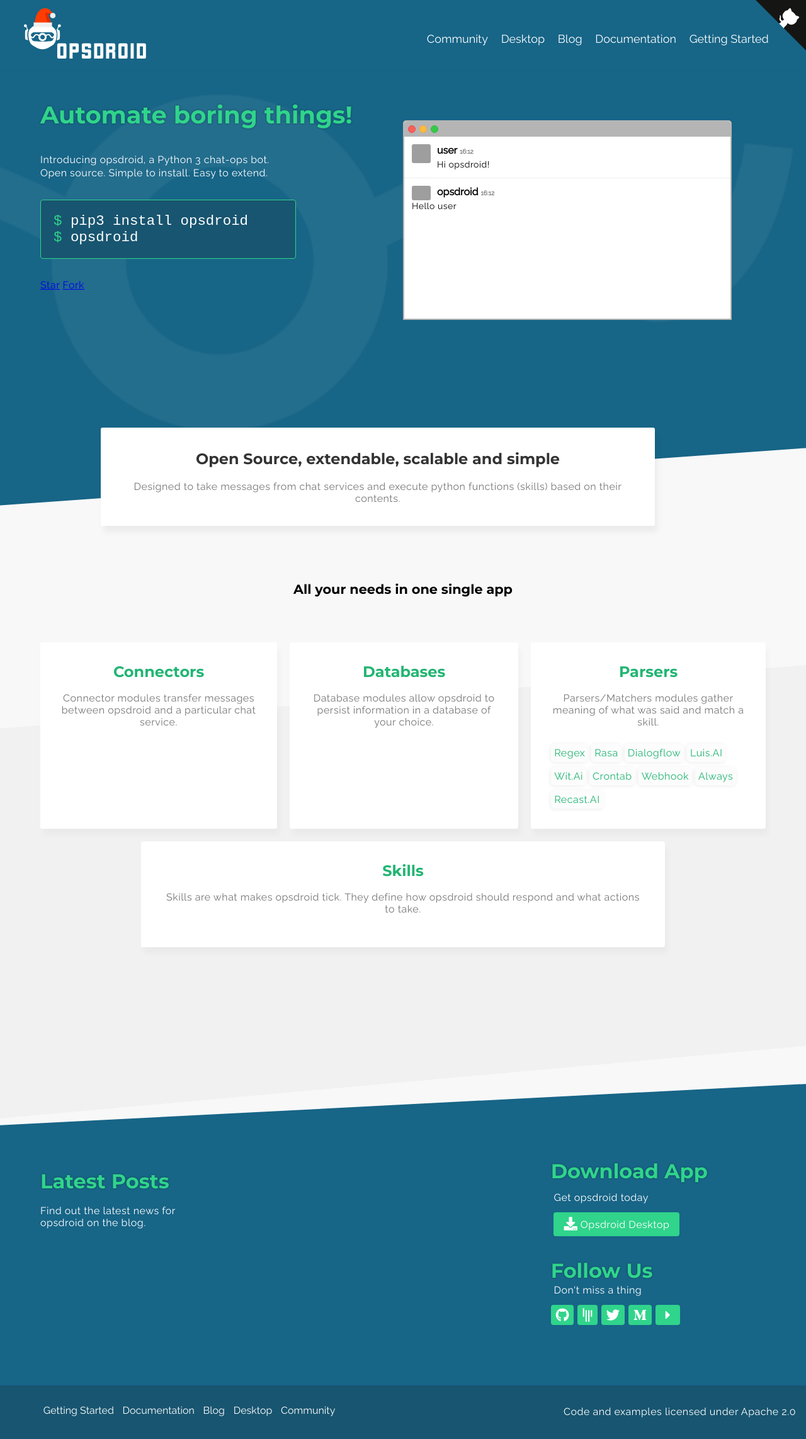
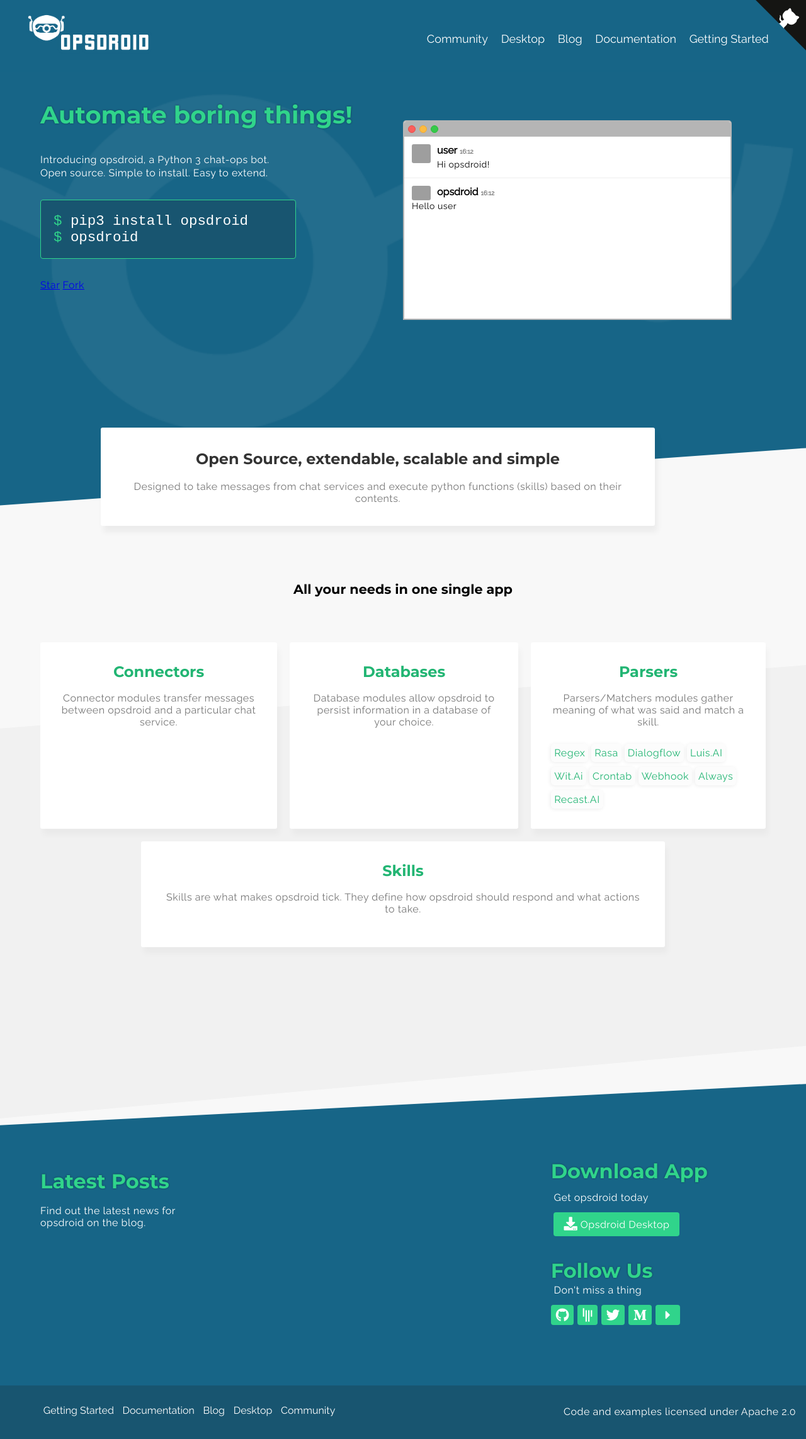
Before and after one commit to opsdroid/opsdroid.github.io, a Jekyll site: the page built from index.html, in a window 1280 px wide. Shown: the whole page at 63% size. Built offline with Jekyll 4.4.1, drawn with Linux system fonts in a browser that asks for light colours; nearby versions of some CDN libraries; grey boxes are pictures that could not be loaded.

Commit message:
Revert christmas logo (#34)

```diff
--- a/_includes/header.html
+++ b/_includes/header.html
@@ -1,6 +1,6 @@
 <nav class="navbar">
   <a href="https://opsdroid.github.io/">
-    <img class="logo" alt="opsdroid" src="../images/christmas_opsdroid.svg" />
+    <img class="logo" alt="opsdroid" src="../images/logo-wide-light.png" />
   </a>
   <button class="visible-xs" id="collapseBtn" type="button" aria-pressed="false" aria-expanded="false" aria-controls="navigation">
     <span class="sr-only">Toggle navigation</span>
```
